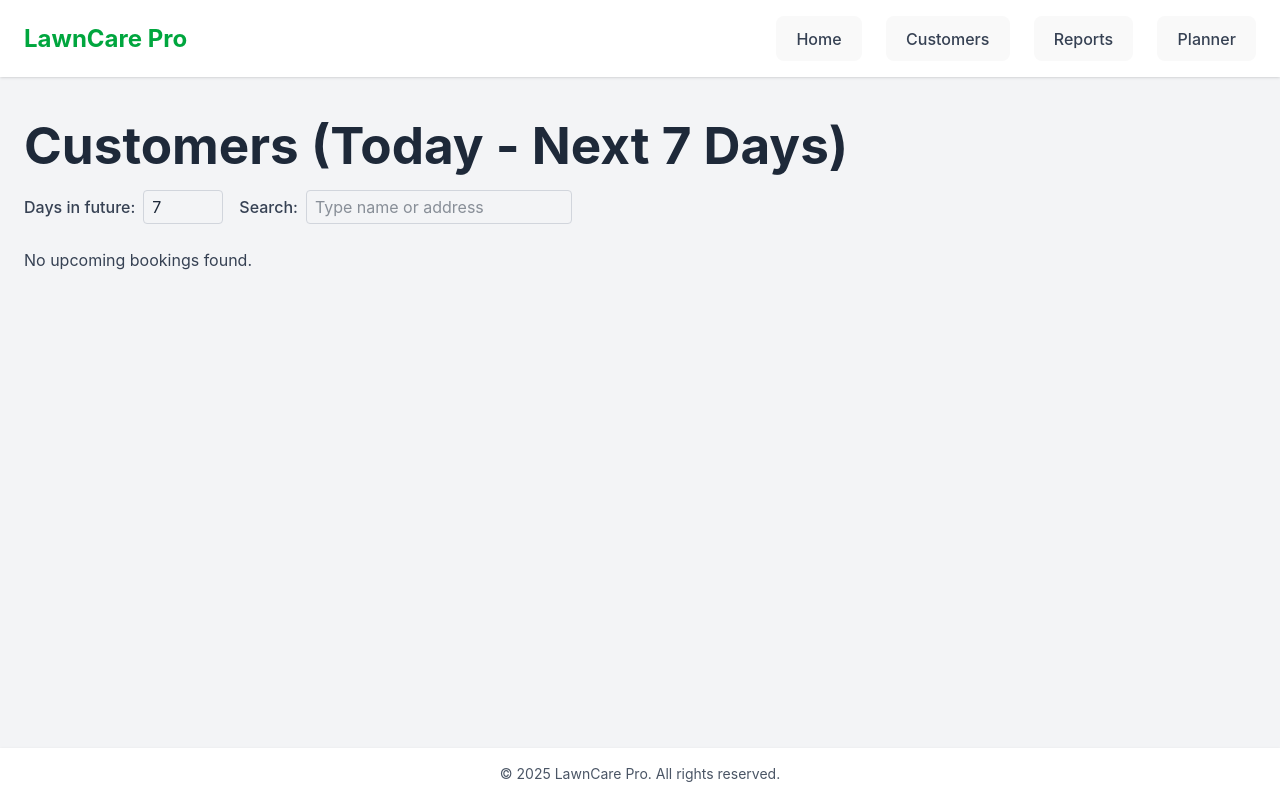
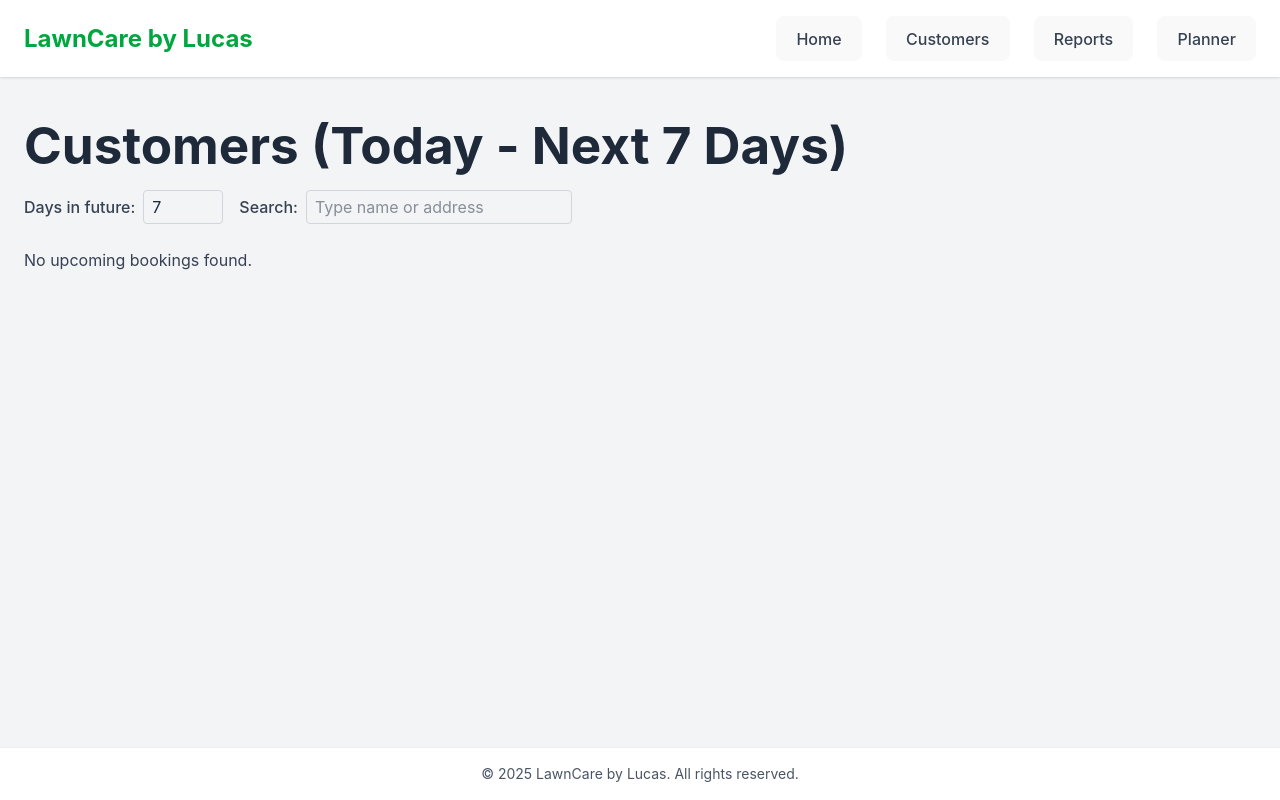
Before and after one commit to lucasr4200/LawncareWebsite, a React (Vite) app in the folder lawncare-website/: page /customers in a window 1280 px wide. Built offline with nearby package versions, Linux system fonts and the light colour scheme.

Commit message:
REFACTOR

```diff
--- a/lawncare-website/src/CustomersPage.jsx
+++ b/lawncare-website/src/CustomersPage.jsx
@@ -65,7 +65,7 @@ export default function CustomersPage() {
             {/* Header */}
             <header className="bg-white shadow">
                 <div className="container mx-auto flex justify-between items-center py-4 px-6">
-                    <div className="text-2xl font-bold text-green-600">LawnCare Pro</div>
+                    <div className="text-2xl font-bold text-green-600">LawnCare by Lucas</div>
                     <nav className="flex space-x-6">
                         <button
                             onClick={() => navigate("/")}
@@ -166,7 +166,7 @@ export default function CustomersPage() {
             {/* Footer */}
             <footer className="bg-white shadow py-4">
                 <div className="container mx-auto text-center text-gray-600 text-sm">
-                    © 2025 LawnCare Pro. All rights reserved.
+                    © 2025 LawnCare by Lucas. All rights reserved.
                 </div>
             </footer>
         </div>
```
